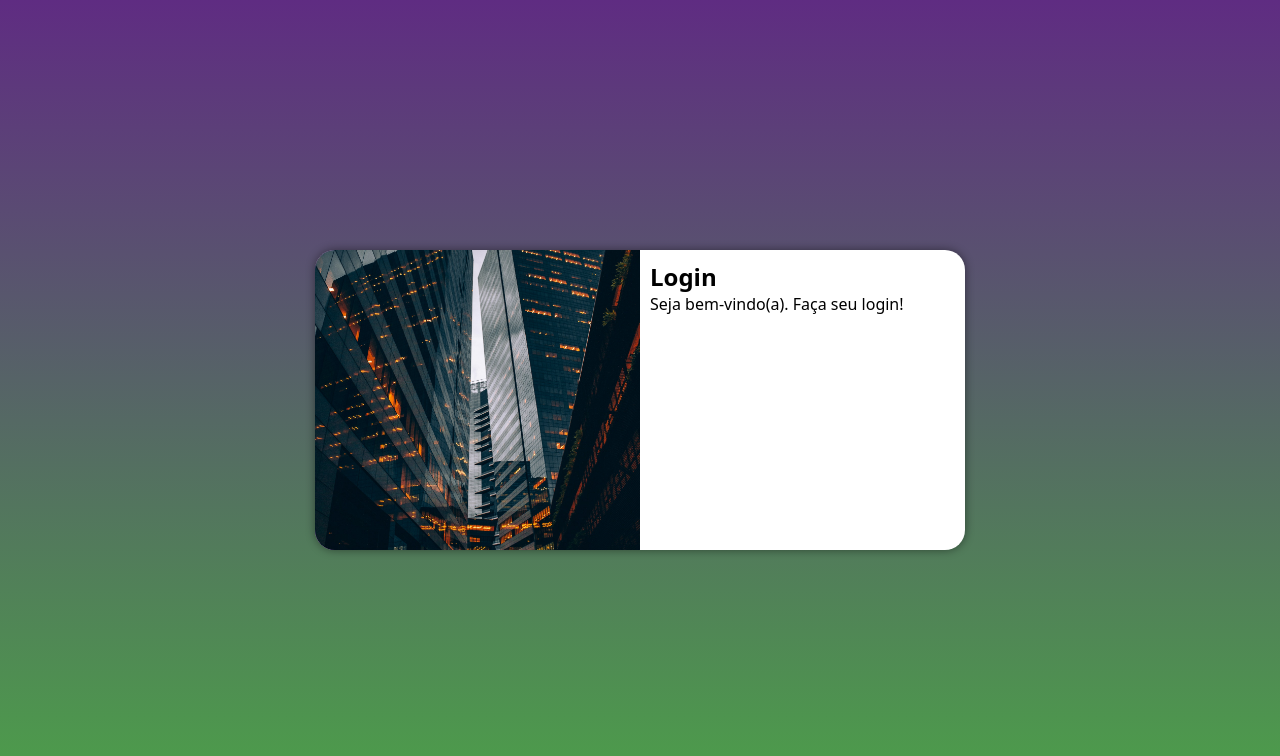
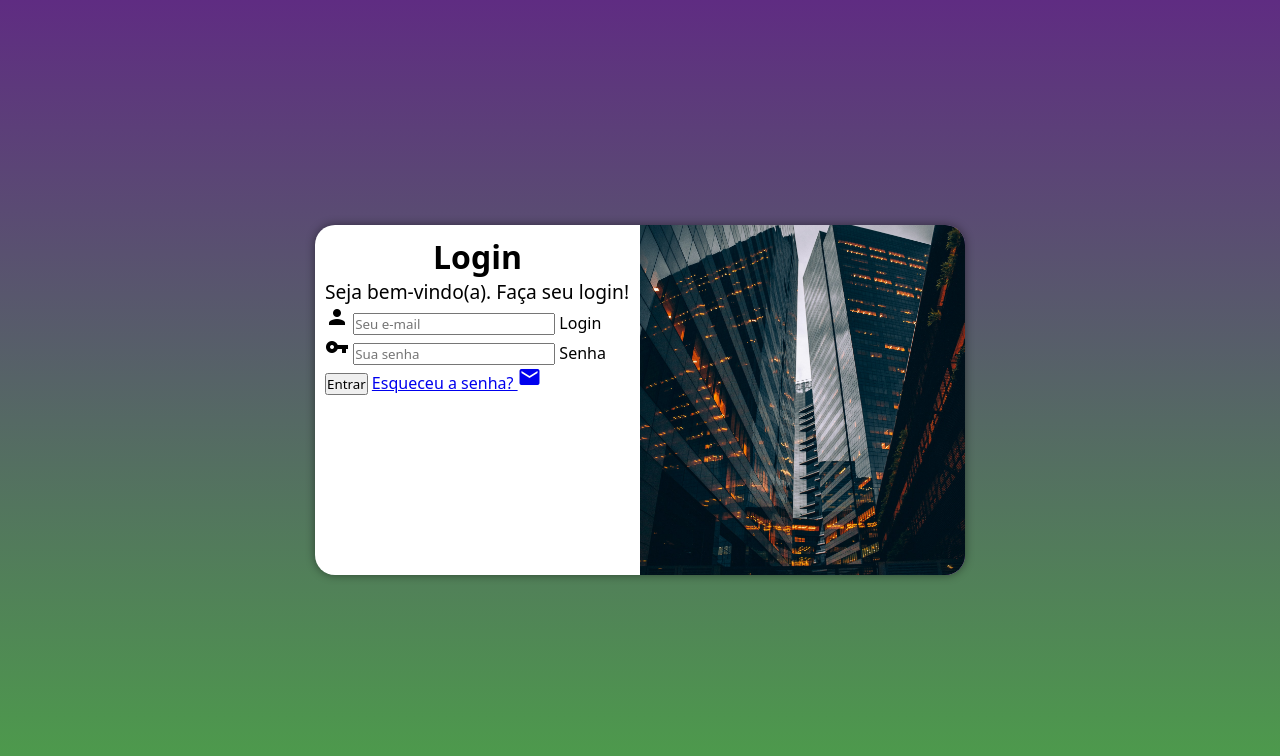
Before and after one commit to nicollas18/projeto-login, a plain HTML site: page index.html in a window 1280 px wide. Drawn offline with Linux system fonts and the light colour scheme.

Commit message:
formulário

```diff
--- a/index.html
+++ b/index.html
@@ -4,6 +4,8 @@
     <meta charset="UTF-8">
     <meta name="viewport" content="width=device-width, initial-scale=1.0">
     <title>Login</title>
+    <link href="https://fonts.googleapis.com/icon?family=Material+Icons"
+      rel="stylesheet">
     <link rel="stylesheet" href="style/style.css">
     <link rel="stylesheet" href="style/media-query.css">
 </head>
@@ -12,12 +14,33 @@
     <main>
         <section id="login">
             <div id="imagem">
+            </div>
 
-            </div>
             <div id="formulario">
-            <h1>Login</h1>
-            <p>Seja bem-vindo(a). Faça seu login!</p>
-            <form action="login.php" method="post"></form>
+
+                <h1>Login</h1>
+                <p>Seja bem-vindo(a). Faça seu login!</p>
+
+                <form action="login.php" method="post" autocomplete="on">
+
+                    <div id="campo">
+                        <span class="material-icons">person</span>
+                        <input type="email" name="login" id="ilogin" placeholder="Seu e-mail" autocomplete="email" required maxlength="30">
+                        <label for="ilogin">Login</label>
+                    </div>
+
+                    <div id="campo">
+                        <span class="material-icons">vpn_key</span>
+                        <input type="password" name="senha" id="isenha" placeholder="Sua senha" autocomplete="current-password" required minlength="8">
+                        <label for="isenha">Senha</label>
+                    </div>
+
+                    <input type="submit" value="Entrar">
+                    <a href="#">
+                        Esqueceu a senha? <span class="material-icons">mail</span>
+                    </a>
+
+                </form>
 
             </div>
         </section>
--- a/style/media-query.css
+++ b/style/media-query.css
@@ -33,6 +33,14 @@ Grndes telas: acima de 1201px
         width: 70%;
         height: 100%;
     }
+
+    #login > div > h1 {
+        text-align: center;
+    }
+
+    #login > div > p {
+        font-size: 0.8em;
+    }
 }
 
 @media screen and (min-width: 769px){
@@ -46,15 +54,26 @@ Grndes telas: acima de 1201px
     }
 
     #imagem {
+        float: right;
+        width: 50%;
+        height: 100%;
+    }
+
+    #formulario {
         float: left;
         width: 50%;
         height: 100%;
     }
 
-    #formulario {
-        float: right;
-        width: 50%;
-        height: 100%;
+    #login > div > h1 {
+        text-align: center;
+        font-size: 2em;
     }
 
+    #login > div > p {
+        font-size: 1.2em;
+    }
+
+
+
 }
--- a/style/style.css
+++ b/style/style.css
@@ -32,8 +32,8 @@ main {
     overflow: hidden;
 
     background-color: white;
-    width: 200px;
-    height: 300px;
+    width: 260px;
+    height: 350px;
     border-radius: 20px;
     box-shadow: 0px 0px 10px rgba(0, 0, 0, 0.450);
 
@@ -53,3 +53,11 @@ main {
     display: block;
     padding: 10px;
 }
+
+#login > div > h1 {
+    text-align: center;
+}
+
+#login > div > p {
+    font-size: 0.8em;
+}
```
